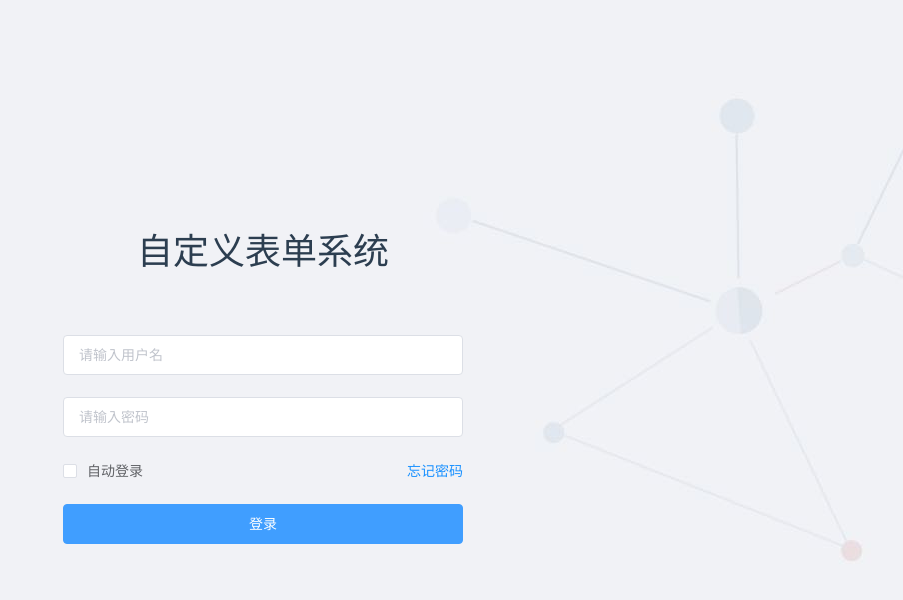
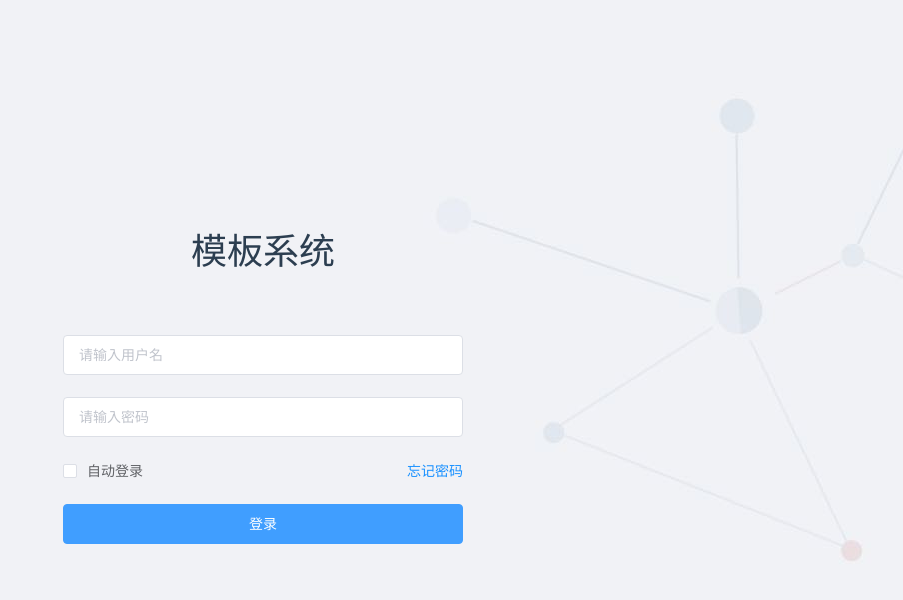
Before and after one commit to jozhi/template-pc-2020-04, a Vue app: page /login in a window 1280 px wide. Shown: the top 600 px of the page, without its empty margins (377-1280 px from the left). Built offline with nearby package versions, Linux system fonts and the light colour scheme.

Commit message:
文案和注释

```diff
--- a/src/views/system/Login.vue
+++ b/src/views/system/Login.vue
@@ -1,7 +1,7 @@
 <template>
   <div class="loginPage">
     <div class="form-content">
-      <h1>自定义表单系统</h1>
+      <h1>模板系统</h1>
       <el-form label-width="0" ref="ruleForm" :model="ruleForm" :rules="rules" class="ruleForm">
         <el-form-item prop="name">
           <el-input v-model="ruleForm.name" auto-complete="off" placeholder="请输入用户名"></el-input>
--- a/src/views/system/index.vue
+++ b/src/views/system/index.vue
@@ -1,6 +1,6 @@
 <template>
   <div class="index">
-    <h1>欢迎进入菜单配置系统</h1>
+    <h1>欢迎进入模板系统</h1>
   </div>
 </template>
 
```
Also changed, not shown: 1 other file (tests, documents, lock files or other folders).
